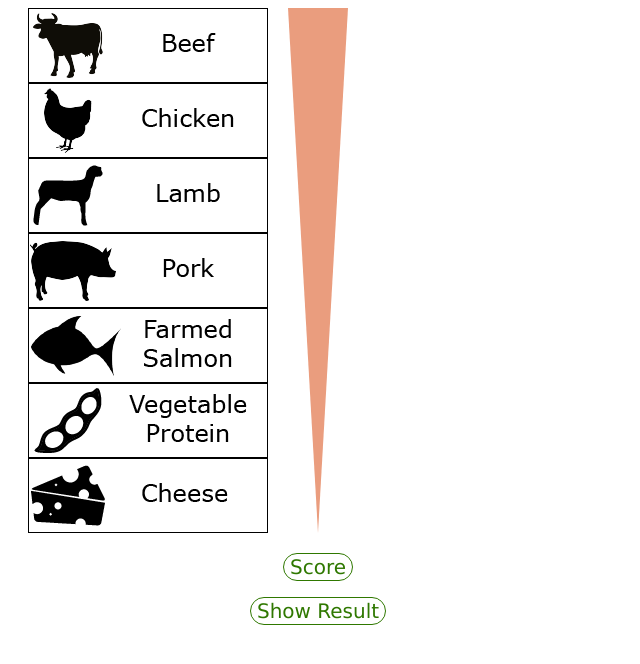
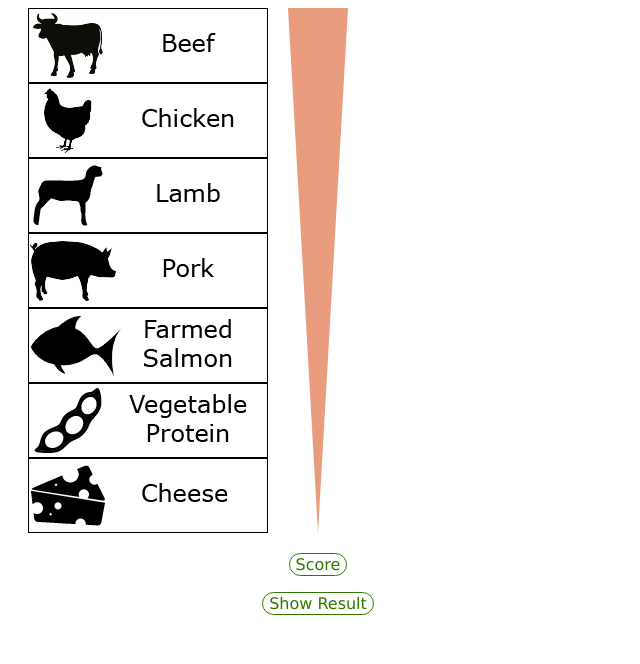
Before and after one commit to clorofil/ecogame, a plain HTML site: page ghg.html in a window 1280 px wide. Shown: the whole page, without its empty margins (0-640 px from the left). Drawn offline with Linux system fonts and the light colour scheme.

Commit message:
Updated images

```diff
--- a/css/styles.css
+++ b/css/styles.css
@@ -43,9 +43,10 @@ img {
 	width: 0;
 	height: 0;
 	border-left: 30px solid transparent;
-	border-right: 30px solid transparent;
+    border-right: 30px solid transparent;
 }
 
+/* size of triangle */
 .ghg {
     border-top: 525px solid #EA9D7E;
 }
@@ -53,9 +54,8 @@ img {
     border-top: 450px solid #EA9D7E;
 }
 
-
 .ScoreButton {
-    font-size: 15pt;
+    font-size: 12pt;
     font-family: "Verdana", Geneva, sans-serif;
     color: #2F7800;
     transition: all 0.2s ease;
```
Also changed, not shown: resources/cheese-result@1x.png, resources/lamb-result@1x.png, resources/vegetable-protein-result@1x.png, resources/water-milk-result@1x.png.
